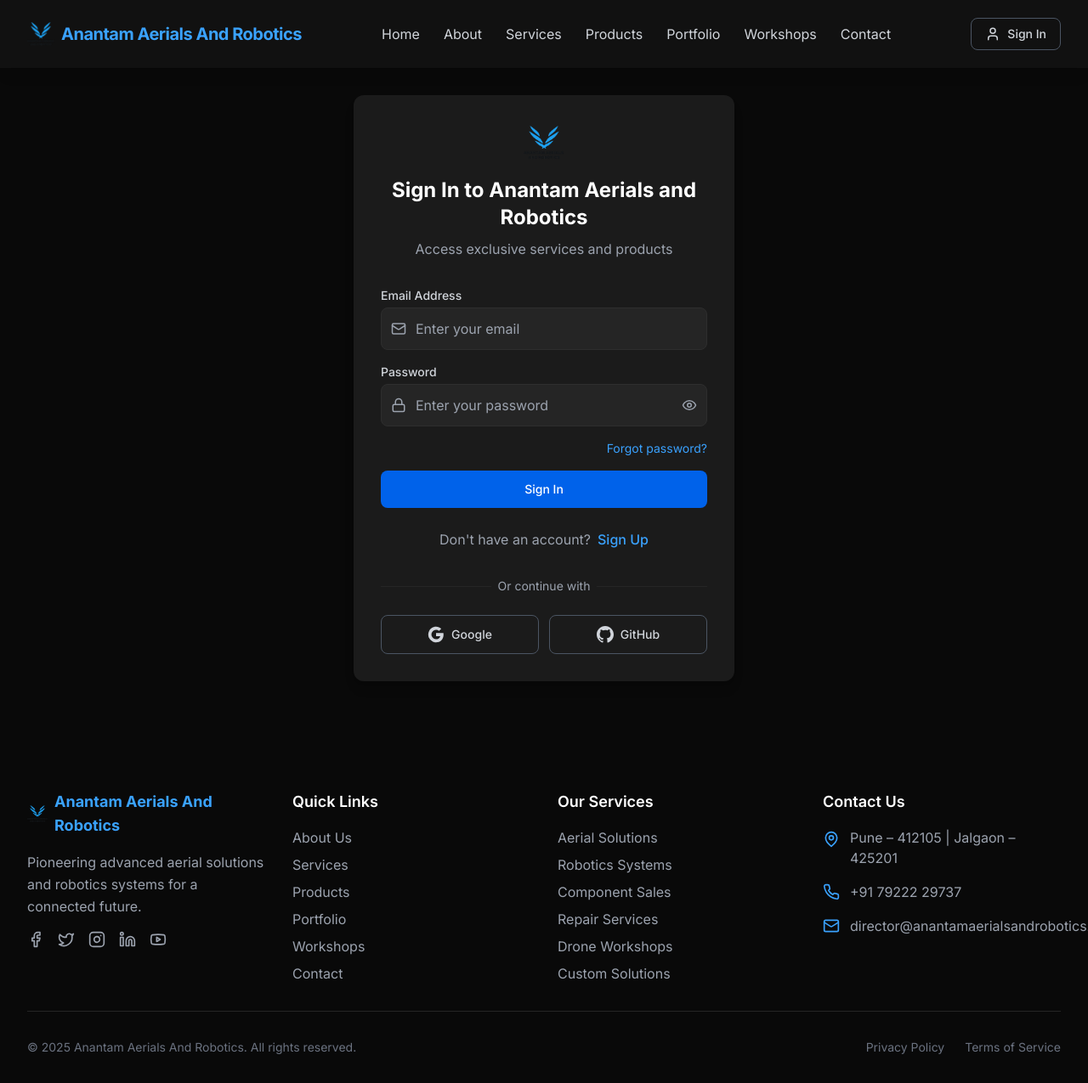
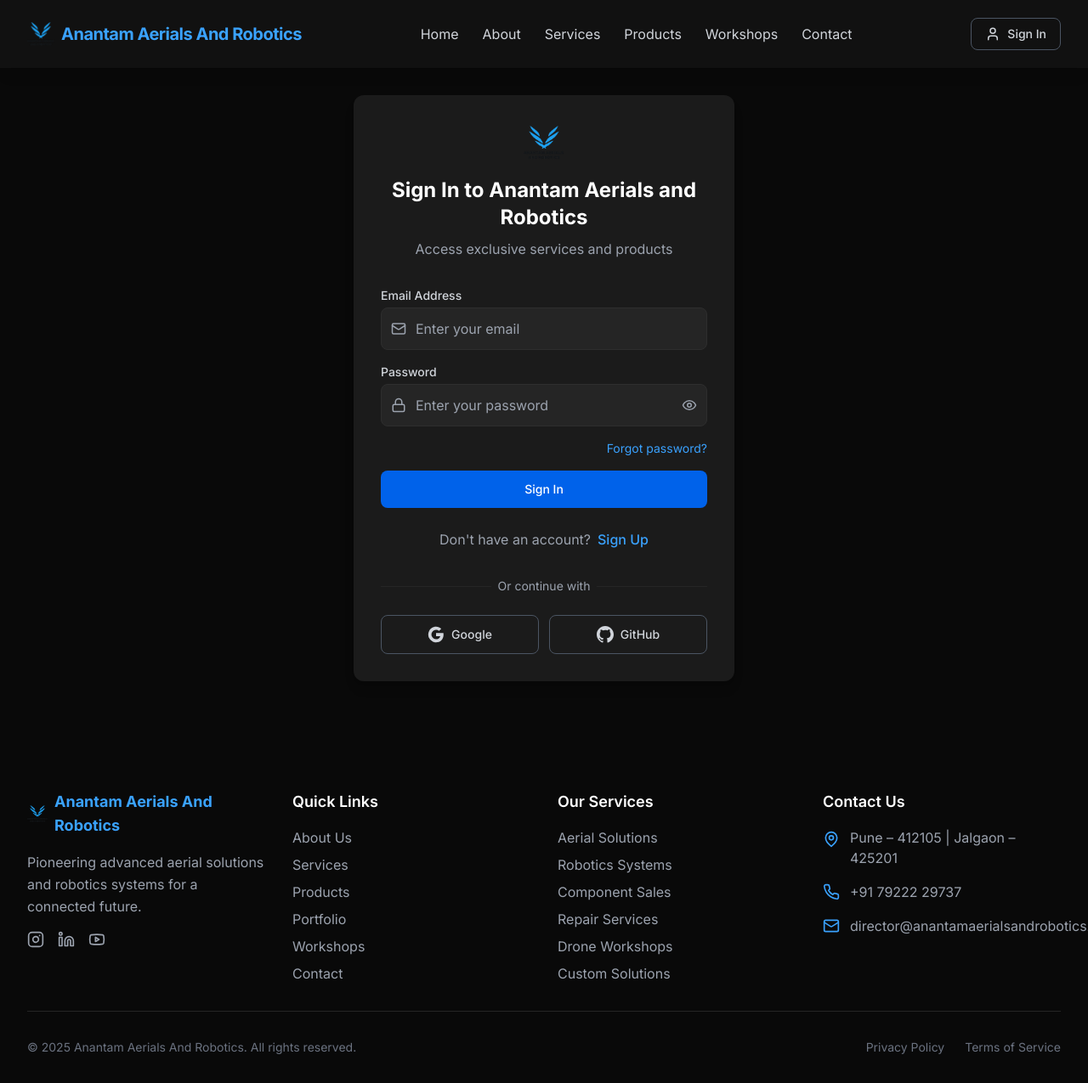
Before and after one commit to rohitdahale/anantam-frontend, a React (Vite) app: page /auth in a window 1280 px wide. Shown: the top 1275 px of the page at 85% size. Built offline with nearby package versions, Linux system fonts and the light colour scheme.

Commit message:
Portfolio Removed

```diff
--- a/src/App.tsx
+++ b/src/App.tsx
@@ -23,7 +23,7 @@ const AuthPage = lazy(() => import('./pages/AuthPage'));
 const AuthSuccess = lazy(() => import('./pages/AuthSuccess'));
 const NotFoundPage = lazy(() => import('./pages/NotFoundPage'));
 const ProfilePage = lazy(() => import('./pages/ProfilePage'));
-const PortfolioPage = lazy(() => import('./pages/PortfolioPage'))
+//const PortfolioPage = lazy(() => import('./pages/PortfolioPage'))
 const ProductDetailPage = lazy(() => import('./pages/ProductDetailPage'));
 const PaymentSuccessPage = lazy(() => import('./pages/PaymentSuccessPage'));
 const MyOrdersPage = lazy(() => import('./pages/MyOrdersPage'));
@@ -62,7 +62,7 @@ function App() {
             <Route path="auth/success" element={<AuthSuccess />} />
             <Route path="/payment-success/:orderId?" element={<PaymentSuccessPage />} />
             <Route path="/orders" element={<MyOrdersPage />} />
-            <Route path='portfolio' element={<PortfolioPage />}/>
+            {/* <Route path='portfolio' element={<PortfolioPage />}/> */}
 
                  {/* Legal Pages */}
             <Route path="privacy-policy" element={<PrivacyPolicyPage />} />
--- a/src/components/layout/Footer.tsx
+++ b/src/components/layout/Footer.tsx
@@ -19,12 +19,6 @@ const Footer = () => {
               Pioneering advanced aerial solutions and robotics systems for a connected future.
             </p>
             <div className="flex space-x-4">
-              <a href="#" className="text-gray-400 hover:text-primary-400 transition-colors">
-                <Facebook size={20} />
-              </a>
-              <a href="#" className="text-gray-400 hover:text-primary-400 transition-colors">
-                <Twitter size={20} />
-              </a>
               <a href="https://www.instagram.com/anantamaerialsandrobotics_/" className="text-gray-400 hover:text-primary-400 transition-colors" target='_blank' rel='noopener noreferrer'>
                 <Instagram size={20} />
               </a>
--- a/src/components/layout/Navbar.tsx
+++ b/src/components/layout/Navbar.tsx
@@ -107,7 +107,7 @@ const Navbar = ({ scrolled }: NavbarProps) => {
     { name: 'About', path: '/about' },
     { name: 'Services', path: '/services' },
     { name: 'Products', path: '/products' },
-    { name: 'Portfolio', path: '/portfolio' },
+    // { name: 'Portfolio', path: '/portfolio' },
     { name: 'Workshops', path: '/workshops' },
     { name: 'Contact', path: '/contact' },
   ];
```
